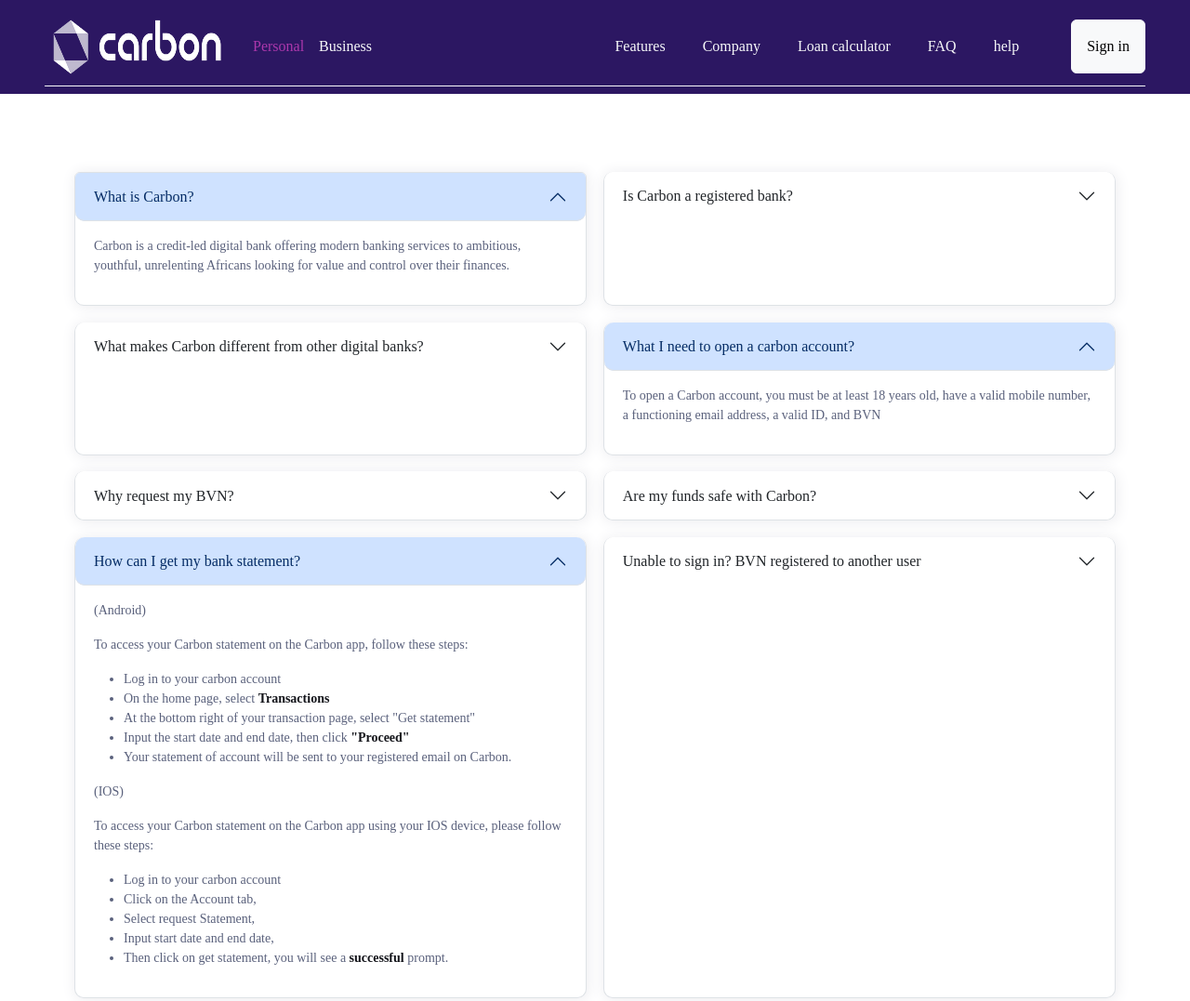
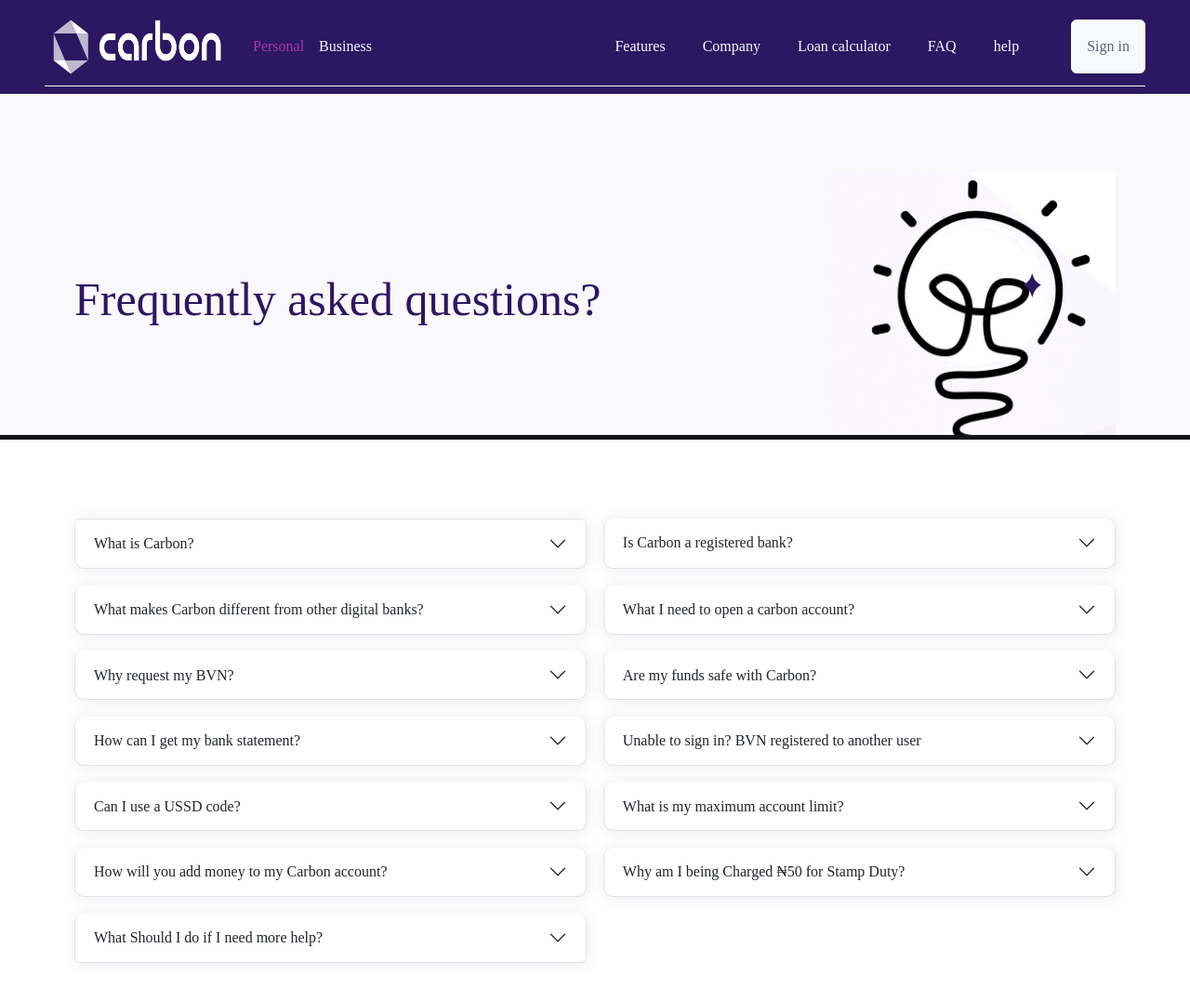
Before and after one commit to Awodelejr/Carbon, a plain HTML site: page FAQ.html in a window 1280 px wide. Shown: the top 1077 px of the page at 93% size. Drawn offline with nearby package versions, Linux system fonts and the light colour scheme; a web font is replaced by a local one.

Commit message:
new update

```diff
--- a/FAQ.css
+++ b/FAQ.css
@@ -53,6 +53,24 @@
     text-decoration: none;
     color: #5A617C;
 }
+/* hero section */
+.faqhero{
+    background-color: #e7e5ec42;
+    border-bottom: #13141a solid 5px;
+}
+.faqhero .wrapper{
+    padding: 85px 80px 0px;
+    display: flex;
+    align-items: center;
+    justify-content: space-between;
+}
+.faqhero .wrapper h2{
+    font-size: 50px;
+    color: #2C1762;
+    margin: 20px 0px 30px;
+    text-align: center;
+    z-index: 10;
+}
 /* FAQ */
 .faq{
     padding: 85px 80px;
@@ -95,7 +113,7 @@
     font-size: 40px;
     color: #2C1762;
     margin: 20px 0px 30px;
-
+    text-align: center;
 }
 .faqsection .wrapper a{
     background-color: rgb(231, 7, 119);
--- a/FAQ.html
+++ b/FAQ.html
@@ -125,20 +125,26 @@
                     </li>
                 </ul>
             </form>
-            <button class="btn btn-light p-3 g-3" type="submit">Sign in</button>
+            <button class="btn btn-light p-3 g-3" type="submit"><a href="./signin.html">Sign in</a></button>
           </div>
         </div>
     </nav>
     <div class="otherbody">
+      <div class="faqhero">
+        <div class="wrapper">
+          <h2>Frequently asked questions?</h2>
+          <img src="./images/FAQBULB.png " alt="">
+        </div>
+      </div>
         <section class="faq">
             <div class="accordion" id="accordionExample">
                 <div class="accordion-item">
                   <h2 class="accordion-header">
-                    <button class="accordion-button" type="button" data-bs-toggle="collapse" data-bs-target="#collapseOne" aria-expanded="true" aria-controls="collapseOne">
+                    <button class="accordion-button collapsed" type="button" data-bs-toggle="collapse" data-bs-target="#collapseOne" aria-expanded="true" aria-controls="collapseOne">
                       What is Carbon?
                     </button>
                   </h2>
-                  <div id="collapseOne" class="accordion-collapse collapse show" data-bs-parent="#accordionExample">
+                  <div id="collapseOne" class="accordion-collapse collapse" data-bs-parent="#accordionExample">
                     <div class="accordion-body">
                     <p>Carbon is a credit-led digital bank offering modern banking services to ambitious, youthful, unrelenting Africans looking for value and control over their finances.</p>
                     </div>
@@ -177,11 +183,11 @@
                 </div>
                 <div class="accordion-item">
                     <h2 class="accordion-header">
-                      <button class="accordion-button" type="button" data-bs-toggle="collapse" data-bs-target="#collapsefour" aria-expanded="true" aria-controls="collapsefour">
+                      <button class="accordion-button collapsed" type="button" data-bs-toggle="collapse" data-bs-target="#collapsefour" aria-expanded="true" aria-controls="collapsefour">
                         What I need to open a carbon account?
                       </button>
                     </h2>
-                    <div id="collapsefour" class="accordion-collapse collapse show" data-bs-parent="#accordionExample">
+                    <div id="collapsefour" class="accordion-collapse collapse" data-bs-parent="#accordionExample">
                       <div class="accordion-body">
                         <p>To open a Carbon account, you must be at least 18 years old, have a valid mobile number, a functioning email address, a valid ID, and BVN</p>
                       </div>
@@ -213,11 +219,11 @@
                   </div>
                   <div class="accordion-item">
                     <h2 class="accordion-header">
-                      <button class="accordion-button" type="button" data-bs-toggle="collapse" data-bs-target="#collapseseven" aria-expanded="true" aria-controls="collapseseven">
+                      <button class="accordion-button collapsed" type="button" data-bs-toggle="collapse" data-bs-target="#collapseseven" aria-expanded="true" aria-controls="collapseseven">
                         How can I get my bank statement?
                       </button>
                     </h2>
-                    <div id="collapseseven" class="accordion-collapse collapse show" data-bs-parent="#accordionExample">
+                    <div id="collapseseven" class="accordion-collapse collapse" data-bs-parent="#accordionExample">
                       <div class="accordion-body">
                         <p>(Android)</p>
                         <p>To access your Carbon statement on the Carbon app, follow these steps:</p>
@@ -272,11 +278,11 @@
                   </div>
                   <div class="accordion-item">
                     <h2 class="accordion-header">
-                      <button class="accordion-button" type="button" data-bs-toggle="collapse" data-bs-target="#collapseX" aria-expanded="true" aria-controls="collapseX">
+                      <button class="accordion-button collapsed" type="button" data-bs-toggle="collapse" data-bs-target="#collapseX" aria-expanded="true" aria-controls="collapseX">
                        What is my maximum account limit?
                       </button>
                     </h2>
-                    <div id="collapseX" class="accordion-collapse collapse show" data-bs-parent="#accordionExample">
+                    <div id="collapseX" class="accordion-collapse collapse" data-bs-parent="#accordionExample">
                       <div class="accordion-body">
                         <p>Your account limit is determined by your KYC level. See details below:</p>
                         <h6>Level 1:</h6>
--- a/media.css
+++ b/media.css
@@ -173,6 +173,9 @@
     .section14wrapper{
         flex-direction: column;
     }
+    .faq{
+        padding: 85px 20px;
+    }
     .accordion{
         grid-template-columns: 1fr;
         gap: 1em;
@@ -181,6 +184,9 @@
         padding: 60px 10px;
     }
     .faqsection .wrapper h2{
+        font-size: 30px;
+    }
+    .faqhero .wrapper h2{
         font-size: 30px;
     }
 }
@@ -198,7 +204,13 @@
         margin: 0px 0px 40px;
     }
     .faqsection .wrapper h2{
-        font-size: 30px;
+        font-size: 20px;
+    }
+    .faqhero .wrapper{
+        padding: 20px 20px 0px;
+    }
+    .faqhero .wrapper img{
+        display: none;
     }
 
 }
@@ -206,6 +218,13 @@
     .footercontainer{
         grid-template-columns: 1fr;
         margin: 0px 0px 0px;
+    }
+    nav .logo{
+        width: 150px;
+        height: 50px;
+    }
+    .container-fluid{
+        margin: 0px !important;
     }
 }
 @media(max-width:300px){
```
Also changed, not shown: images/FAQBULB.png (added).
